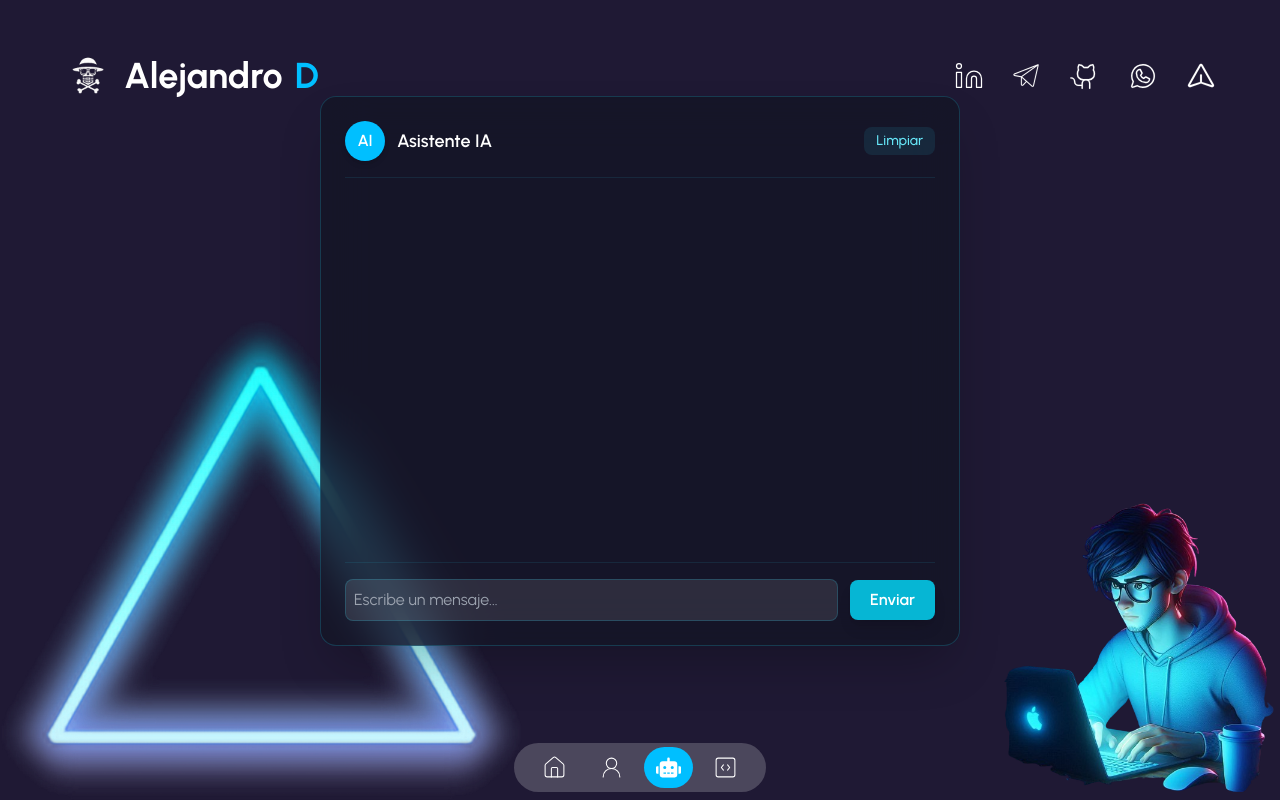
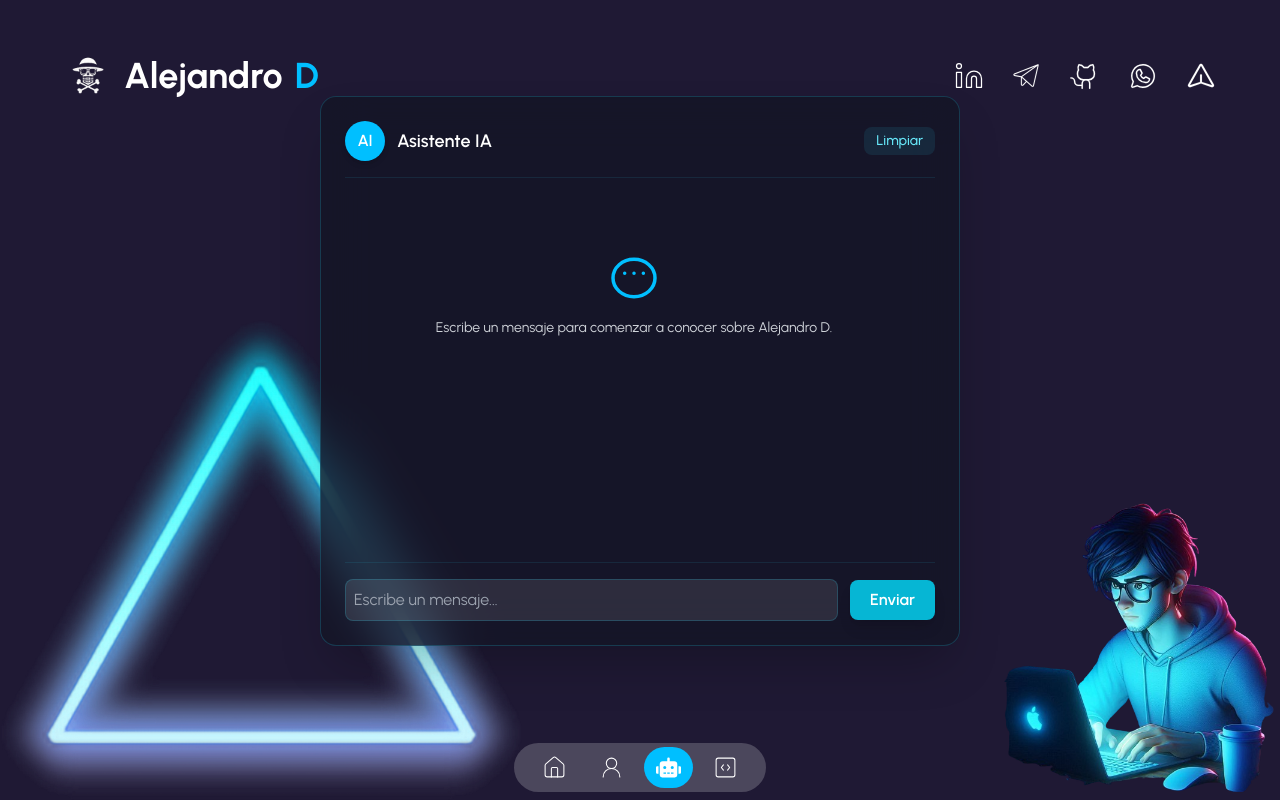
Before and after one commit to AlejandroD01/My-Portfolio, a Next.js app: page /services in a window 1280 px wide. Built offline with nearby package versions, Linux system fonts and the light colour scheme.

Commit message:
fix message

```diff
--- a/components/Chat.tsx
+++ b/components/Chat.tsx
@@ -107,12 +107,62 @@ export default function Chat() {
         </button>
       </div>
 
+
       {/* MESSAGES */}
       <div
         ref={scrollRef}
         className="flex-1 overflow-y-auto space-y-4 py-4 pr-3"
       >
-        {/* ... mensajes */}
+        {messages.length === 0 && !loading && (
+          <div className="flex flex-col items-center text-gray-300 mt-10">
+            <svg
+              className="w-14 h-14 text-[#00BFFF]"
+              fill="none"
+              stroke="currentColor"
+              viewBox="0 0 24 24"
+            >
+              <path
+                strokeLinecap="round"
+                strokeLinejoin="round"
+                strokeWidth={1.5}
+                d="M8 10h.01M12 10h.01M16 10h.01M21 12c0 4.418-4.03 8-9 8s-9-3.582-9-8 4.03-8 9-8 9 3.582 9 8z"
+              />
+            </svg>
+            <p className="text-sm mt-3">
+              Escribe un mensaje para comenzar a conocer sobre Alejandro D.
+            </p>
+          </div>
+        )}
+
+        {messages.map((m) => (
+          <div
+            key={m.id}
+            className={`flex w-full ${m.role === "user" ? "justify-end" : "justify-start"}`}
+          >
+            <div
+              className={`
+                w-full px-4 py-3 rounded-2xl shadow-sm text-base
+                ${
+                  m.role === "user"
+                    ? "text-white rounded-br-none"
+                    : "bg-white/10 text-gray-100 rounded-bl-none"
+                }
+              `}
+              style={m.role === "user" ? { backgroundColor: "rgba(0, 191, 255, 0.6)" } : {}}
+            >
+              {m.text}
+            </div>
+          </div>
+        ))}
+
+        {loading && (
+          <div className="flex justify-start">
+            <div className="px-4 py-3 rounded-2xl bg-white/10 text-gray-200 flex items-center gap-3">
+              <div className="w-4 h-4 border-2 border-gray-300 border-t-transparent rounded-full animate-spin"></div>
+              <span className="text-sm">Escribiendo...</span>
+            </div>
+          </div>
+        )}
       </div>
 
       {/* INPUT */}
```
